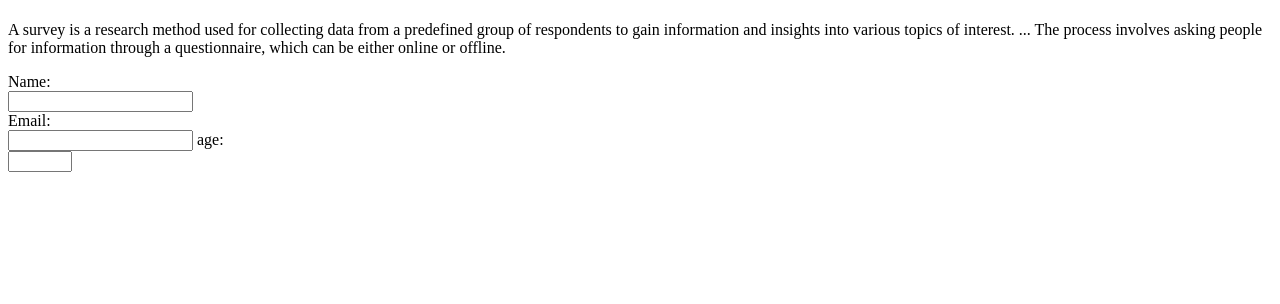
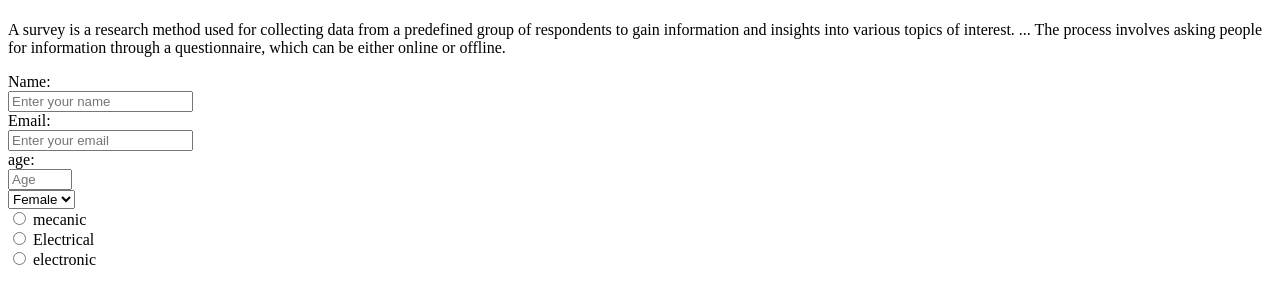
Before and after one commit to christianbiring1/Trials-Abb-chr, a plain HTML site: page index.html in a window 1280 px wide. Drawn offline with Linux system fonts and the light colour scheme.

Commit message:
complete the form-survey

```diff
--- a/index.html
+++ b/index.html
@@ -10,12 +10,24 @@
     <h1 id="title"></h1>
     <p id="description">A survey is a research method used for collecting data from a predefined group of respondents to gain information and insights into various topics of interest. ... The process involves asking people for information through a questionnaire, which can be either online or offline.</p>
     <form action="" id="survey-form">
-        <label for="name" id="name">Name:</label><br>
-        <input type="text" id="name"><br>
-        <label for="email" id="email">Email:</label><br>
-        <input type="email" id="email" required>
-        <label for="age"  id="number"  > age: </label> <br>
-        <input type="number" id="number" required min="10" max="100" >
+        <label for="name" id="name-label">Name:</label><br>
+        <input type="text" id="name-label" placeholder="Enter your name"><br>
+        <label for="email" id="email-label">Email:</label><br>
+        <input type="email" id="email-label" required placeholder="Enter your email"><br>
+        <label for="age"  id="number-label"  > age: </label> <br>
+        <input type="number" id="number-label" required min="10" max="100" placeholder="Age"><br>
+        <select id="dropdown">
+         <option value="sex">Female</option>
+         <option value="sex"> Male</option>
+         <option value="sex"> Other</option>
+        </select><br>
+        <input type="radio" value="mec">
+        <label>mecanic</label><br>
+        <input type="radio" value="elec">
+        <label for="elec">Electrical</label><br>
+        <input type="radio" value="electro">
+        <label for="electro">electronic</label><br>
+
     </form>
 </body>
 </html>
```
